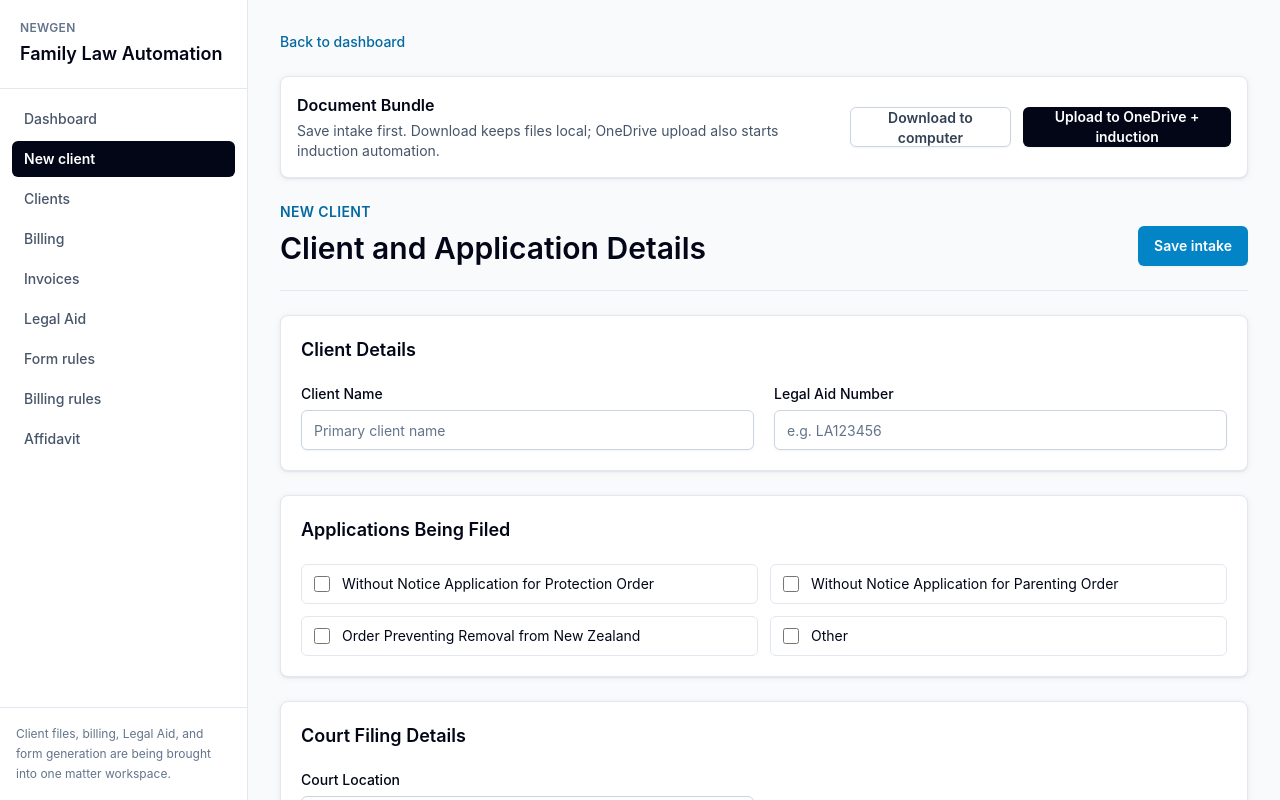
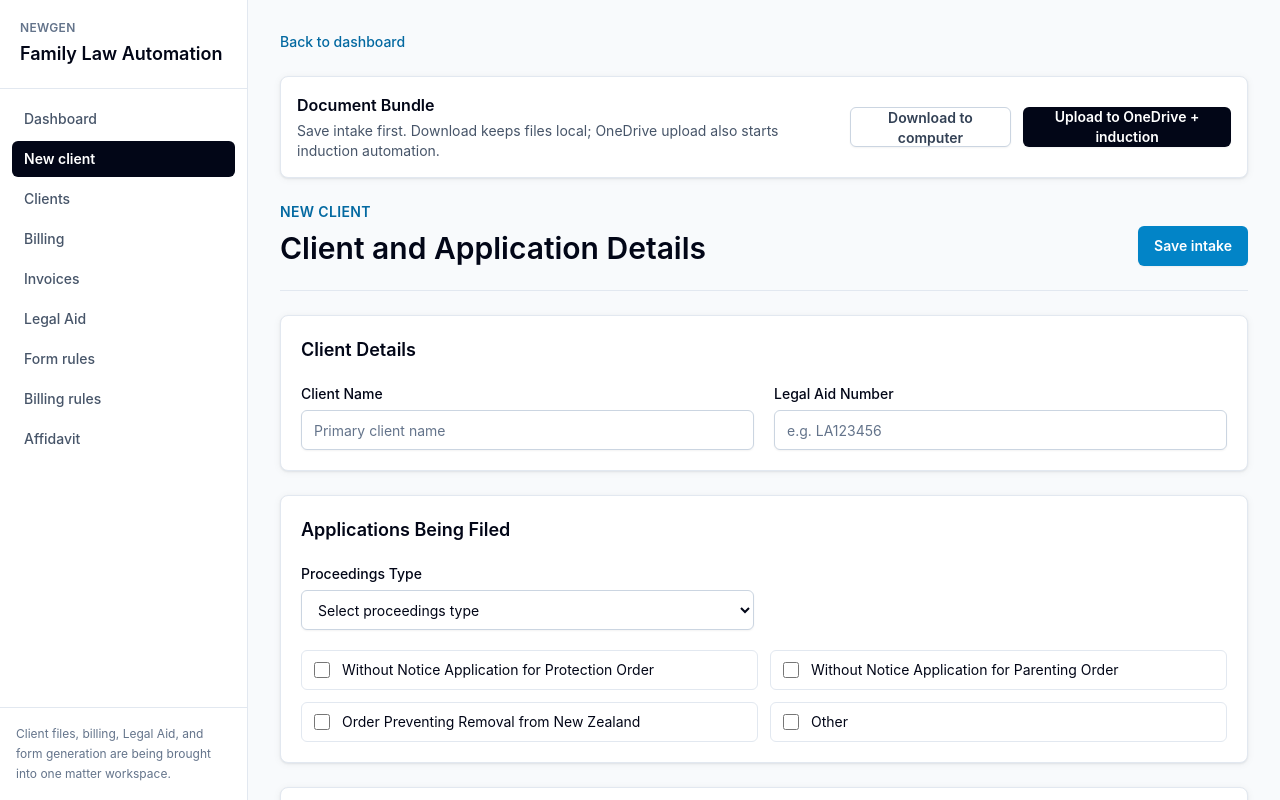
Before and after one commit to williamoneill45-maker/newgenautomation, a Next.js app: page /new-client in a window 1280 px wide. Shown: the top 800 px of the page. Built offline with nearby package versions, Linux system fonts and the light colour scheme.

Commit message:
Add proceedings type to instruction handoff

```diff
--- a/app/api/generate-documents/route.ts
+++ b/app/api/generate-documents/route.ts
@@ -87,10 +87,12 @@ export async function POST(request: Request) {
   const legalAidNumber = body.matter.legalAidNumber.trim();
   const clientEmail = body.matter.intake.applicant.emailAddress.trim();
   const clientPhone = body.matter.intake.applicant.mobilePhone.trim();
+  const proceedingsType = body.matter.intake.proceedingsType || "other";
   const applicationType = getApplicationType(body.matter);
   const clientFolderPaths = getOneDriveClientFolderPaths({ clientName, legalAidNumber });
   const generatedAt = new Date().toISOString();
   const workflowId = body.workflowId?.trim() || `${body.matter.id}-standard-induction`;
+  const adobeAgreementName = `Information to Client - ${clientName}`;
   const validationReport: DocumentValidationReport = {
     generatedAt,
     matterId: body.matter.id,
@@ -269,6 +271,8 @@ export async function POST(request: Request) {
         clientPhone,
         clientFolderPath: clientFolderPaths.clientFolderPath,
         packageType: "standard_induction",
+        proceedingsType,
+        adobeAgreementName,
       };
       uploads.push(await uploadFileToOneDrive(
         "Instruction.json",
--- a/components/DocumentDownloadPanel.tsx
+++ b/components/DocumentDownloadPanel.tsx
@@ -182,6 +182,11 @@ export default function DocumentDownloadPanel() {
       return;
     }
 
+    if (!matter.intake.proceedingsType) {
+      setStatus("Select the proceedings type before starting induction.");
+      return;
+    }
+
     setIsUploading(true);
     setStatus("");
 
--- a/components/IntakeForm.tsx
+++ b/components/IntakeForm.tsx
@@ -7,6 +7,7 @@ import {
   createEmptyChild,
   createEmptyMatter,
   ethnicities,
+  proceedingsTypes,
   type ApplicationType,
   type Child,
   type MatterFile,
@@ -491,6 +492,15 @@ export default function IntakeForm() {
       </Card>
 
       <Card title="Applications Being Filed">
+        <div className="mb-5 grid gap-5 md:grid-cols-2">
+          <SelectField
+            label="Proceedings Type"
+            value={matter.intake.proceedingsType ?? ""}
+            onChange={(value) => setIntakeValue("proceedingsType", value as MatterFile["intake"]["proceedingsType"])}
+            placeholder="Select proceedings type"
+            options={proceedingsTypes}
+          />
+        </div>
         <div className="grid gap-3 md:grid-cols-2">
           {applicationTypes.map((application) => (
             <label key={application} className="flex min-h-10 items-center gap-3 rounded-md border border-slate-200 px-3 py-2 text-sm text-slate-950">
--- a/lib/matter.ts
+++ b/lib/matter.ts
@@ -15,6 +15,16 @@ export const courts = [
 ] as const;
 
 export type CourtLocation = (typeof courts)[number] | "";
+
+export const proceedingsTypes = [
+  "care_of_children",
+  "family_violence",
+  "relationship_property",
+  "guardianship",
+  "other",
+] as const;
+
+export type ProceedingsType = (typeof proceedingsTypes)[number] | "";
 
 export const ethnicities = [
   "New Zealand European",
@@ -83,6 +93,7 @@ export type DomesticViolenceNotes = {
 
 export type IntakeData = {
   selectedApplications: ApplicationType[];
+  proceedingsType: ProceedingsType;
   otherApplicationDetails: string;
   courtLocation: CourtLocation;
   famNumber: string;
@@ -266,6 +277,7 @@ export function createEmptyMatter(): MatterFile {
     updatedAt: now,
     intake: {
       selectedApplications: [],
+      proceedingsType: "",
       otherApplicationDetails: "",
       courtLocation: "",
       famNumber: "",
```
